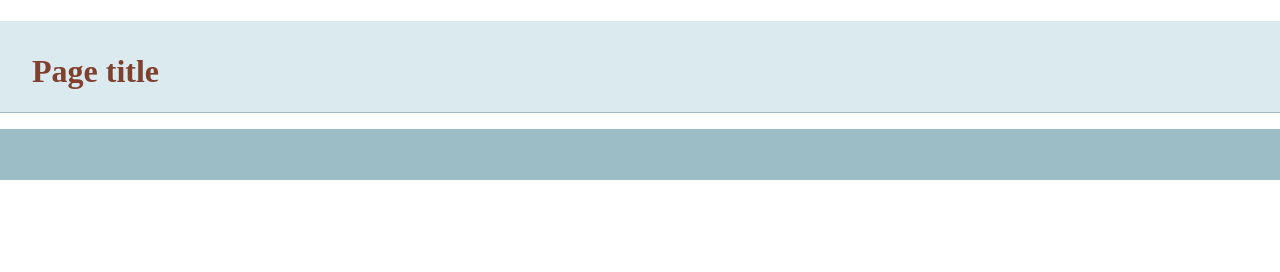
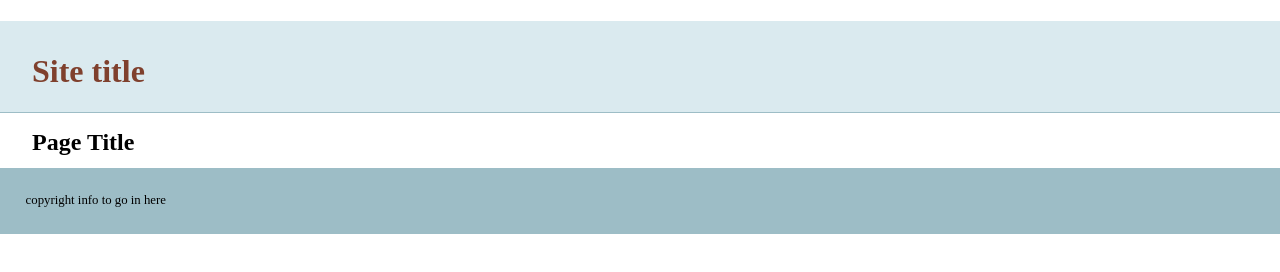
Before and after one commit to RazorT/git-basics, a plain HTML site: page index.html in a window 1280 px wide. Drawn offline with nearby package versions, Linux system fonts and the light colour scheme.

Commit message:
added more info to template

```diff
--- a/index.html
+++ b/index.html
@@ -14,13 +14,15 @@
     </head>
     <body>
     <header>
-	<h1>Page title</h1>
+	<h1>Site title</h1>
     </header>
     <nav id="pageNav">
     </nav>
     <main>
+        <h2>Page Title</h2>
     </main>
     <footer>
+        copyright info to go in here
     </footer>
         <script>
 //use the modernizr load to load up external scripts. This will load the scripts asynchronously, but the order listed matters. Although it will load all scripts in parallel, it will execute them in the order listed
```
